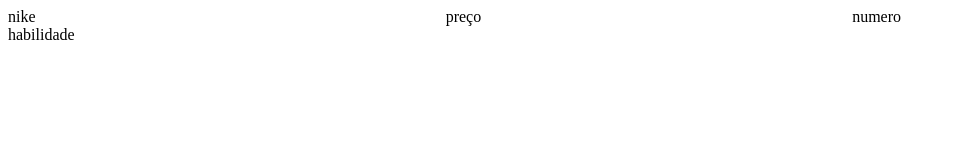
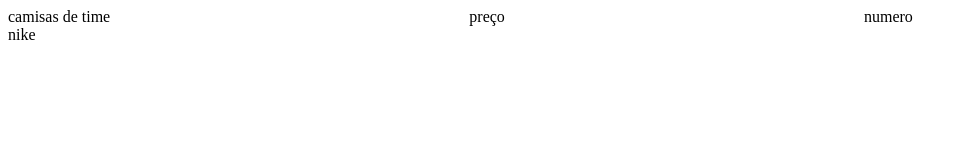
Before and after one commit to Matheusx06/ep5, a plain HTML site: page index.html in a window 1280 px wide. Shown: the whole page, without its empty margins (0-968 px from the left). Drawn offline with Linux system fonts and the light colour scheme.

Commit message:
13 de junho

```diff
--- a/index.html
+++ b/index.html
@@ -9,10 +9,10 @@
 
 </head>
 <body>
-    <header>nike</header>
+    <header>camisas de time</header>
     <aside>preço</aside>
     <main>numero</main>
-    <footer>habilidade</footer>
+    <footer>nike</footer>
 
 </body>
 </html>
```
